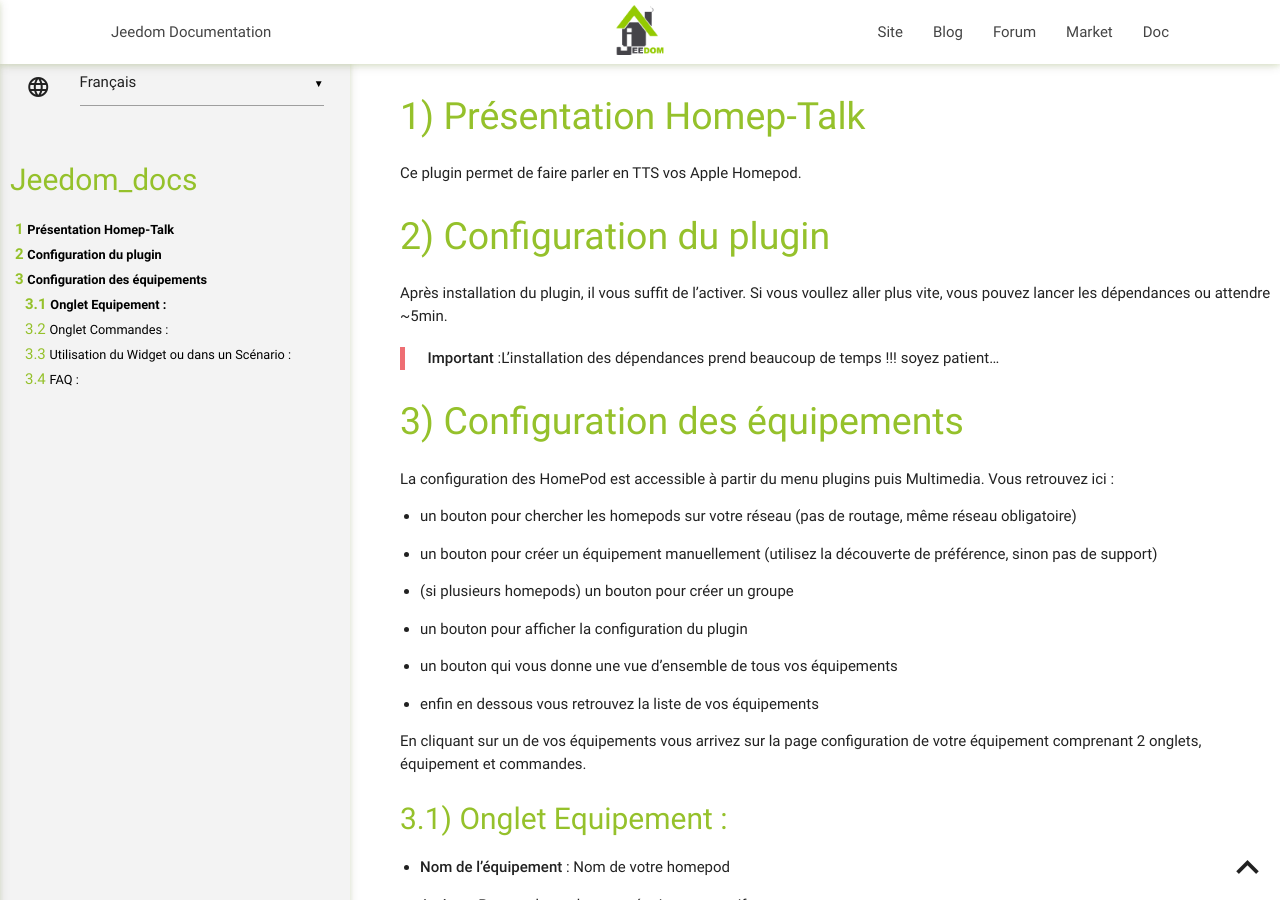
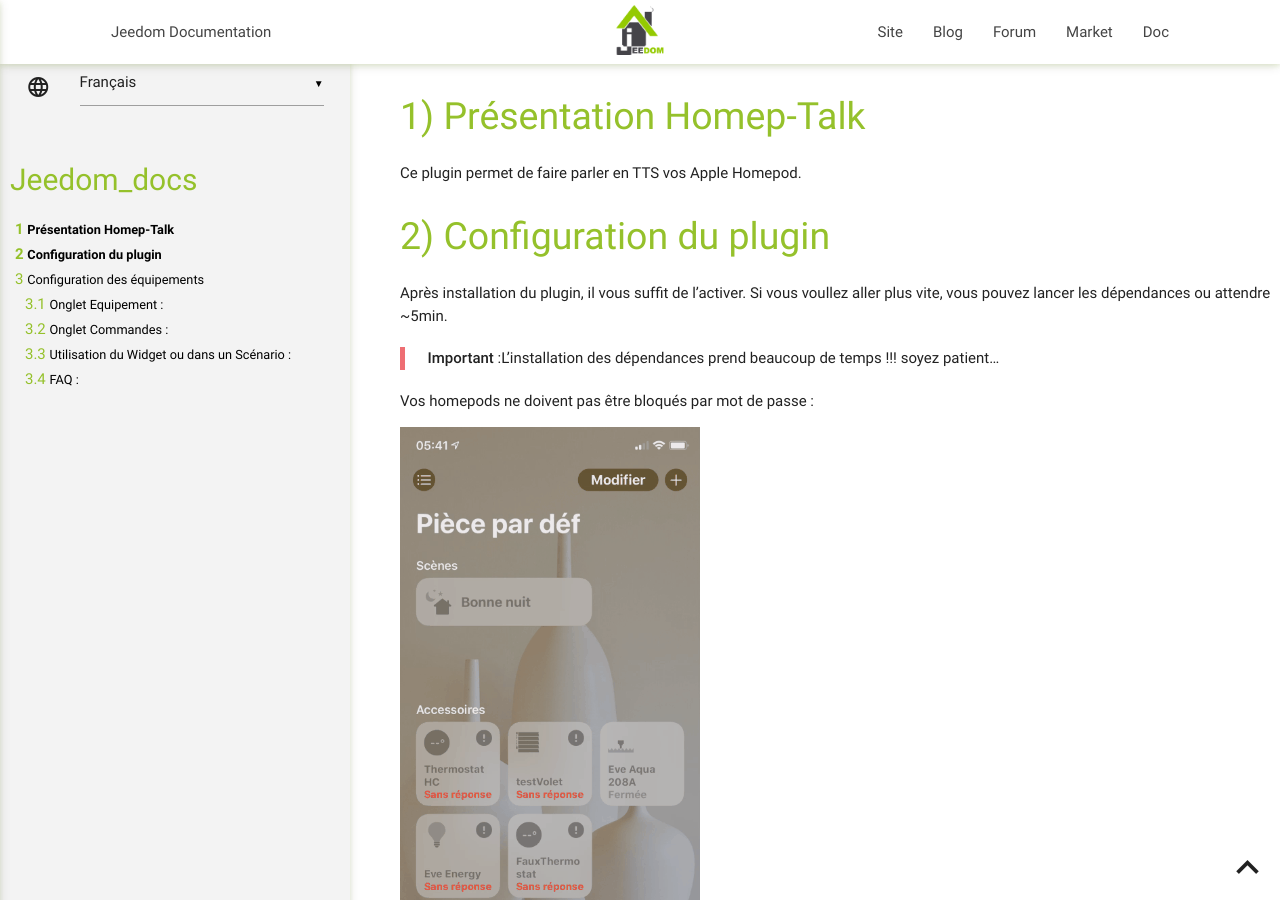
Before and after one commit to NebzHB/jeedom_docs, a Jekyll site: the page built from plugins/homepTalk/fr_FR/index.md, in a window 1280 px wide and 900 px high. Built offline with Jekyll 4.4.1, drawn with Linux system fonts in a browser that asks for light colours; our own code applies the rules of GitHub Pages for plain Markdown files.

Commit message:
Update index.md

```diff
--- a/plugins/homepTalk/fr_FR/index.md
+++ b/plugins/homepTalk/fr_FR/index.md
@@ -9,6 +9,10 @@
 Après installation du plugin, il vous suffit de l’activer. Si vous voullez aller plus vite, vous pouvez lancer les dépendances ou attendre ~5min.
 
 >**Important** :L'installation des dépendances prend beaucoup de temps !!! soyez patient...
+
+Vos homepods ne doivent pas être bloqués par mot de passe :
+
+![config](../images/homepTalk-homekitConf.gif)
 
 Configuration des équipements
 =============================
```
